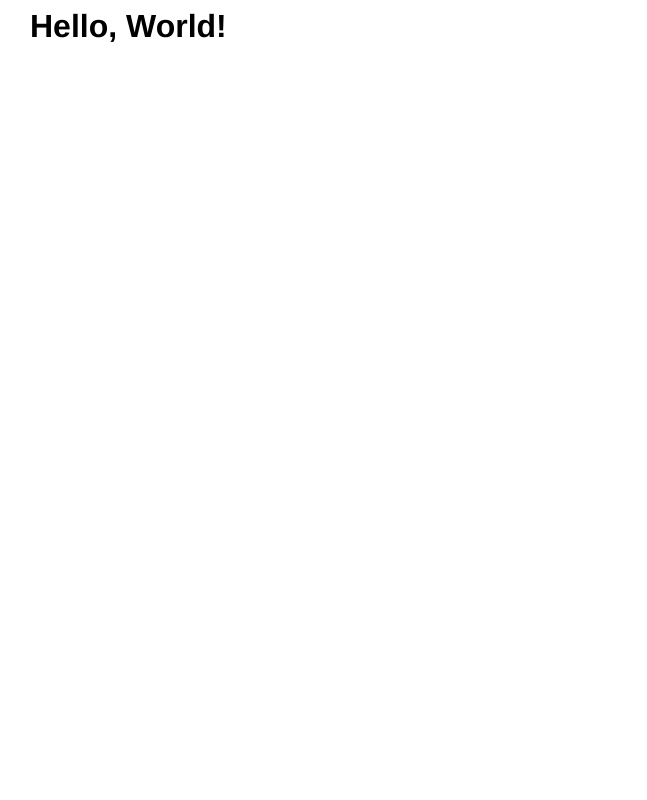
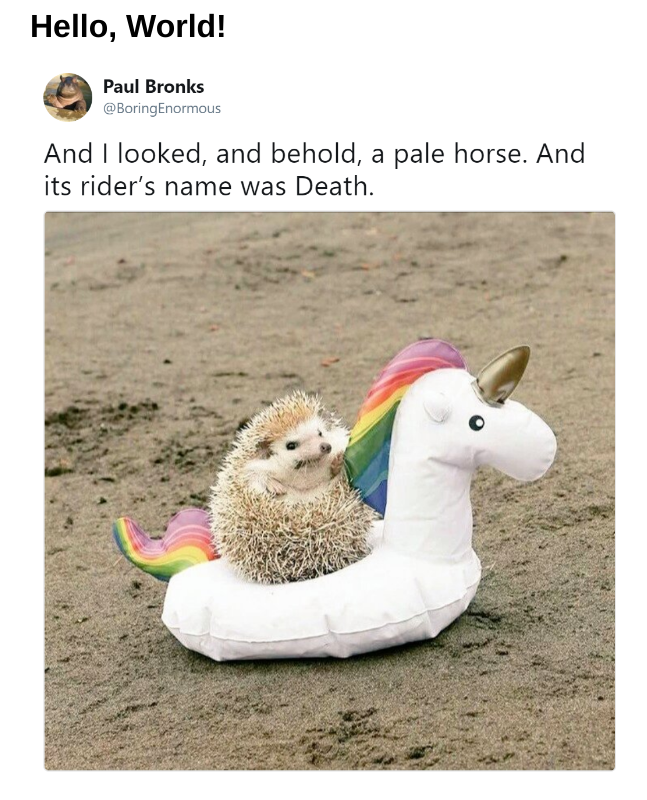
Before and after one commit to oven/booster-pipelines, a website: page public/index.html in a window 1280 px wide. Shown: the whole page, without its empty margins (210-857 px from the left). Drawn offline with Linux system fonts and the light colour scheme.

Commit message:
improve stuff

```diff
--- a/public/index.html
+++ b/public/index.html
@@ -1,3 +1,4 @@
 <link rel="stylesheet" href="style.css">
 
 <h1>Hello, World!</h1>
+<img src='unicorn.png' width=600>
```
Also changed, not shown: public/unicorn.png (added).
